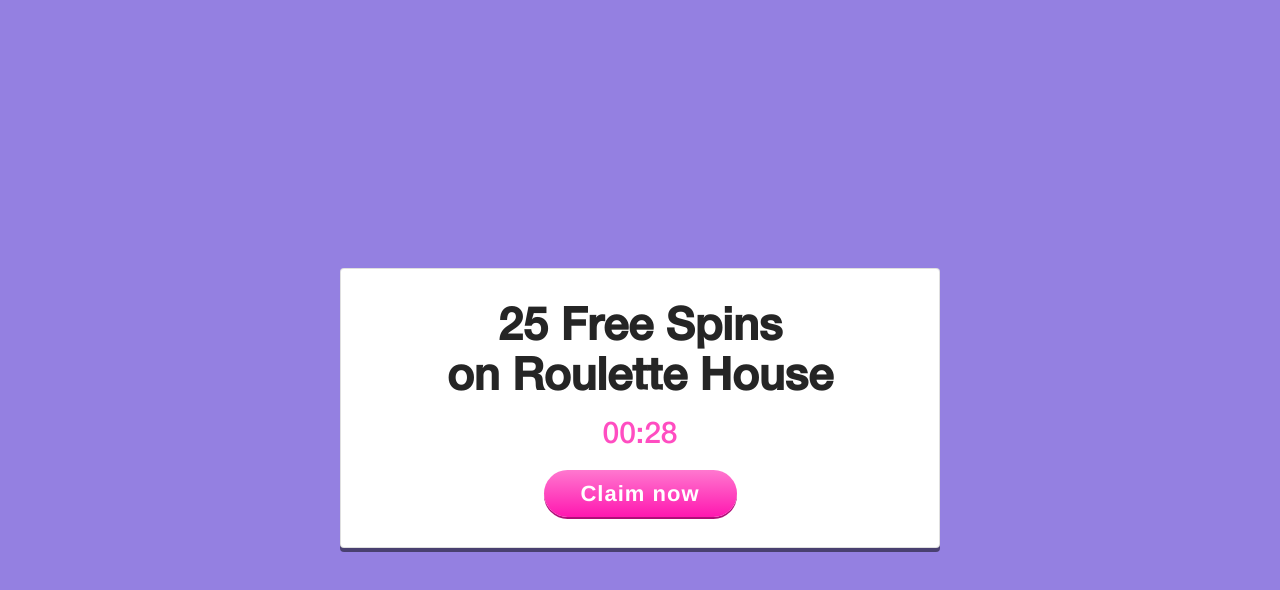
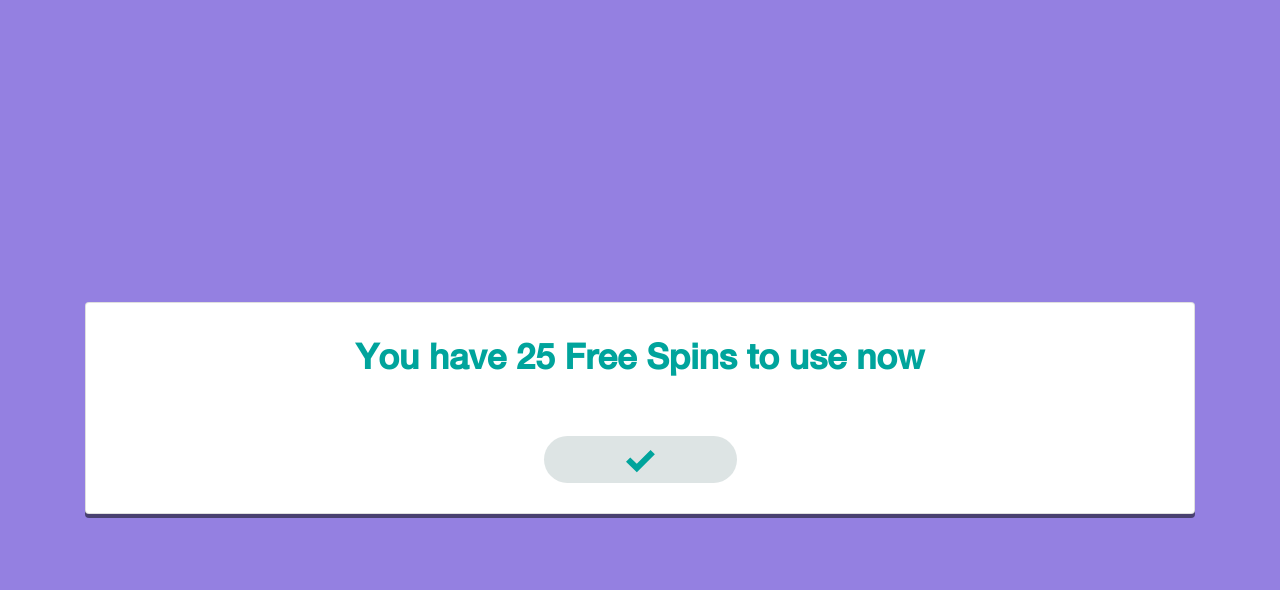
Before and after one commit to Ozmercer/spacebar-media-test, an Angular app: page / in a window 1280 px wide. Both pictures are taken after a click on the button "Claim now". Shown: the top 590 px of the page. Built offline with nearby package versions, Linux system fonts and the light colour scheme.

Commit message:
Add success screen and functionality

```diff
--- a/src/app/claim-screen/claim-screen.component.html
+++ b/src/app/claim-screen/claim-screen.component.html
@@ -1,9 +1,22 @@
-<div class="row claim" *ngIf="prize">
+<div class="row prize" *ngIf="prize">
     <div class="col-12">
-        <div class="card">
-            <p class="title">{{prize.amount}} {{prize.prize}} <br> on {{prize.game}}</p>
-            <div class="timer">{{prize.countdown | secondsToTimer}}</div>
-            <button class="btn cta" [disabled]="prize.countdown === 0">Claim now</button>
+        <div class="card" [ngClass]="{success: prize.claimed}">
+            <p class="title" *ngIf="!prize.claimed; else claimed">
+                {{prize.amount}} {{prize.prize}} <br> on {{prize.game}}
+            </p>
+            <ng-template #claimed>
+                <p class="title">
+                    You have {{prize.amount}} {{prize.prize}} to use now
+                </p>
+            </ng-template>
+            <div class="timer" *ngIf="!prize.claimed">{{prize.countdown | secondsToTimer}}</div>
+            <button
+            class="btn cta"
+            [disabled]="prize.countdown === 0"
+            (click)="prize.claimed = true">
+                <span *ngIf="!prize.claimed">Claim now</span>
+                <img *ngIf="prize.claimed" src="assets/icon-tick.svg" alt="tick">
+            </button>
         </div>
     </div>
 </div>
--- a/src/app/claim-screen/claim-screen.component.sass
+++ b/src/app/claim-screen/claim-screen.component.sass
@@ -1,4 +1,4 @@
-.claim
+.prize
     height: 100vh
     justify-content: center
     align-items: center
@@ -37,6 +37,19 @@
             font-size: 22px
             line-height: 35px
             letter-spacing: 1px
+            &[disabled]
+                filter: grayscale(0.7)
+
+
+        &.success
+            .title
+                color: #00A49C
+
+            .cta
+                background-image: none
+                background-color: #DDE4E4
+                box-shadow: none
+                margin-top: 40px
 
 @media screen and (min-width: 768px)
     .claim .card
--- a/src/app/models/prize.ts
+++ b/src/app/models/prize.ts
@@ -3,11 +3,13 @@
     prize: string;
     game: string;
     countdown: number;
+    claimed: boolean;
 
     constructor() {
         this.amount = '';
         this.prize = '';
         this.game = '';
         this.countdown = 0;
+        this.claimed = false;
     }
 }
--- a/src/app/services/prize/prizes.service.ts
+++ b/src/app/services/prize/prizes.service.ts
@@ -25,7 +25,7 @@
     let response;
     await this.getPrizes().then(prizes => {
       const randIdx = Math.floor(Math.random() * prizes.data.length);
-      response = prizes.data[randIdx]
+        response = prizes.data[randIdx]
     });
 
     return response
```
Also changed, not shown: src/assets/icon-tick.svg (added).
